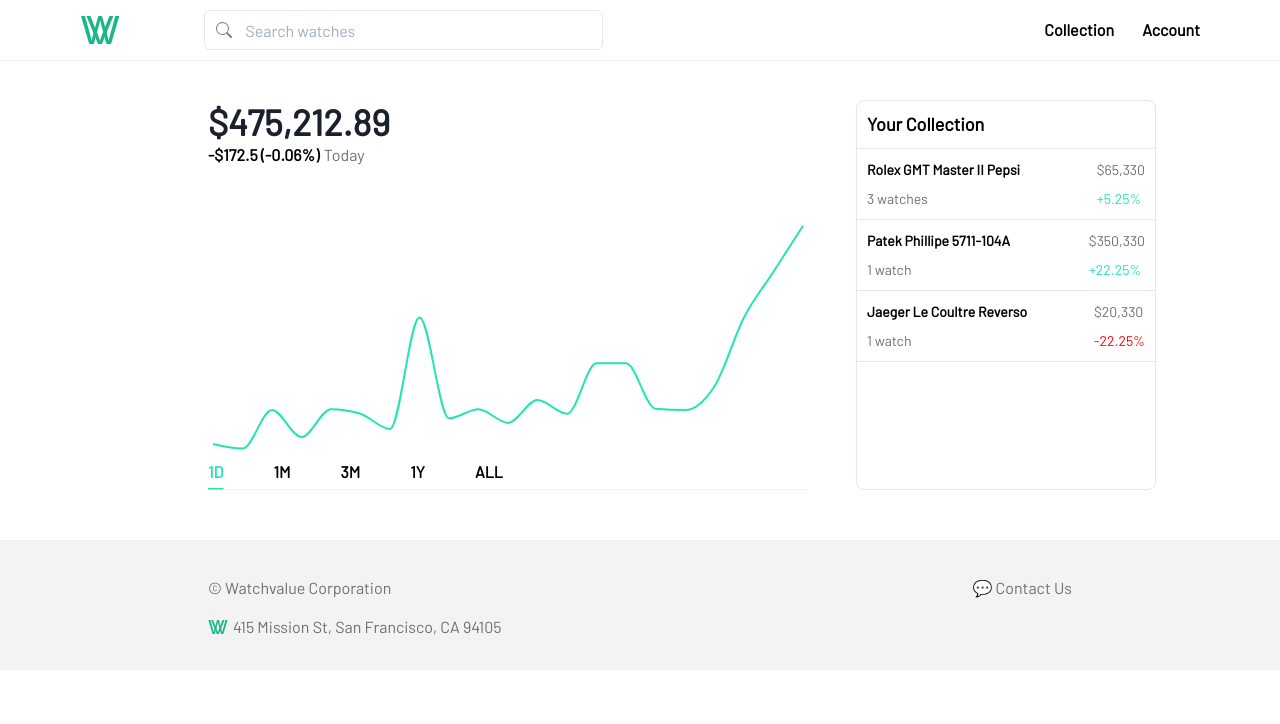
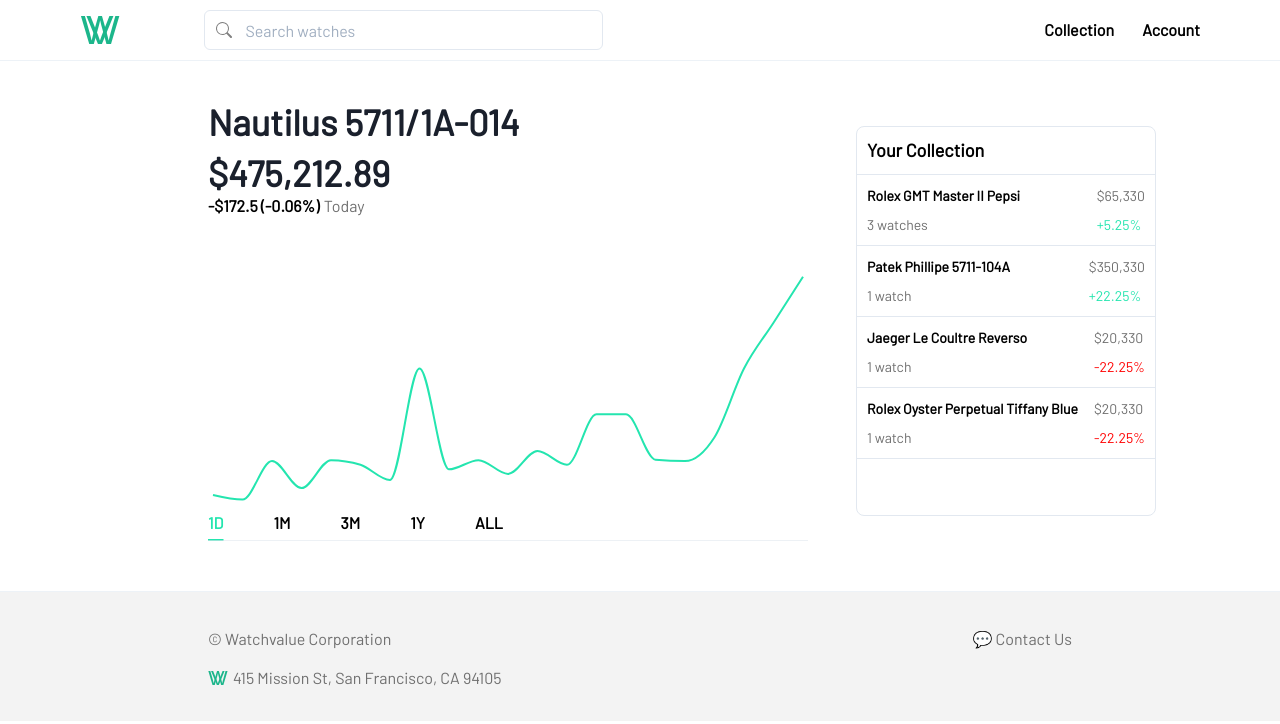
Before and after one commit to samkyuseo/watchstreet, a React (Create React App) app: page /profile in a window 1280 px wide. Shown: the top 724 px of the page. Built offline with nearby package versions, Linux system fonts and the light colour scheme; no server answers; sample sign-in values are in the browser's storage.

Commit message:
fix routing

```diff
--- a/src/App.tsx
+++ b/src/App.tsx
@@ -1,5 +1,5 @@
 import { Navigate } from "react-router";
-import { BrowserRouter, Routes, Route } from "react-router-dom";
+import { BrowserRouter as Router, Routes, Route } from "react-router-dom";
 
 import { LandingPage } from "./pages/landingpage/LandingPage";
 import { WatchPage } from "./pages/watchpage/WatchPage";
@@ -9,6 +9,8 @@
 import { initializeApp } from "@firebase/app";
 import { getAnalytics } from "@firebase/analytics";
 import { getAuth } from "firebase/auth";
+
+import { Center, Spinner } from "@chakra-ui/react";
 
 const firebaseConfig = {
   apiKey: "AIzaSyBNvP9lKSi6K-Mean3tkJfy65a6OfYq3oI",
@@ -24,23 +26,42 @@
 getAnalytics(app);
 
 const App = () => {
-  const [user] = useAuthState(getAuth());
+  const [user, loading, error] = useAuthState(getAuth());
 
-  return (
-    <BrowserRouter>
-      {user ? (
+  if (loading || error) {
+    // spin wheel
+    return (
+      <Router>
+        <Routes>
+          <Route
+            path="*"
+            element={
+              <Center>
+                <Spinner />
+              </Center>
+            }
+          ></Route>
+        </Routes>
+      </Router>
+    );
+  } else if (user) {
+    return (
+      <Router>
         <Routes>
           <Route path="/watch" element={<WatchPage />} />
           <Route path="/profile" element={<ProfilePage />} />
-          {/* <Route path="*" element={<Navigate to="/watch" />}></Route> */}
+          <Route path="*" element={<Navigate to="/profile" />}></Route>
         </Routes>
-      ) : (
-        <Routes>
-          <Route path="/" element={<LandingPage />} />
-          {/* <Route path="*" element={<Navigate to="/" />}></Route> */}
-        </Routes>
-      )}
-    </BrowserRouter>
+      </Router>
+    );
+  }
+  return (
+    <Router>
+      <Routes>
+        <Route path="/" element={<LandingPage />} />
+        <Route path="*" element={<Navigate to="/" />}></Route>
+      </Routes>
+    </Router>
   );
 };
 
--- a/src/pages/profilepage/ProfilePage.tsx
+++ b/src/pages/profilepage/ProfilePage.tsx
@@ -3,21 +3,16 @@
 
 import {
   Container,
-  Heading,
-  Skeleton,
   HStack,
   VStack,
   Box,
   Text,
   Flex,
-  Divider,
-  Image,
   Spacer,
 } from "@chakra-ui/react";
-import { LineChart, Line } from "recharts";
 import { Navbar } from "../../components/navbars/Navbar";
 import { Footer } from "../../components/footers/Footer";
-
+import { Chart } from "../../components/charts/Chart";
 const ProfilePage = () => {
   const [user] = useAuthState(getAuth());
   return (
@@ -25,49 +20,10 @@
       <Navbar />
       <Container maxWidth="70%" mt="100px">
         <HStack css={{ gap: "40px" }}>
-          <VStack alignItems="left">
-            <Box>
-              <Heading>$475,212.89</Heading>
-              <Text variant="bold" display="inline-block">
-                -$172.5 (-0.06%)
-              </Text>{" "}
-              <Text display="inline-block">Today</Text>
-            </Box>
-            <Box>
-              <LineChart width={600} height={285} data={data}>
-                <Line
-                  type="monotone"
-                  dataKey="pv"
-                  stroke="#24E5AF"
-                  strokeWidth={2}
-                  dot={false}
-                />
-              </LineChart>
-              <Flex style={{ gap: 50 }}>
-                <Text
-                  variant="bold"
-                  color="green.light"
-                  textDecoration="underline"
-                  textUnderlineOffset="10px"
-                  textDecorationThickness="2px"
-                >
-                  1D
-                </Text>
-                <Text variant="bold">1M</Text>
-                <Text variant="bold">3M</Text>
-                <Text variant="bold">1Y</Text>
-                <Text variant="bold">ALL</Text>
-              </Flex>
-              <Divider
-                mt="5px"
-                width="600px"
-                style={{ height: 0.1, backgroundColor: "black" }}
-              />
-            </Box>
-          </VStack>
+          <Chart />
           <Box
             minWidth="300px"
-            height="390px"
+            minHeight="390px"
             borderRadius="lg"
             border="1px"
             borderColor="gray.200"
@@ -134,6 +90,27 @@
               <VStack alignItems="left">
                 <Text variant="bold" fontSize="sm">
                   Jaeger Le Coultre Reverso
+                </Text>
+                <Text fontSize="sm">1 watch</Text>
+              </VStack>
+              <Spacer />
+              <VStack alignItems="right">
+                <Text fontSize="sm">$20,330</Text>
+                <Text fontSize="sm" color="red">
+                  -22.25%
+                </Text>
+              </VStack>
+            </Flex>
+            <Flex
+              borderBottom="1px"
+              borderColor="gray.200"
+              width="100%"
+              padding="10px"
+              flexDirection="row"
+            >
+              <VStack alignItems="left">
+                <Text variant="bold" fontSize="sm">
+                  Rolex Oyster Perpetual Tiffany Blue
                 </Text>
                 <Text fontSize="sm">1 watch</Text>
               </VStack>
```
